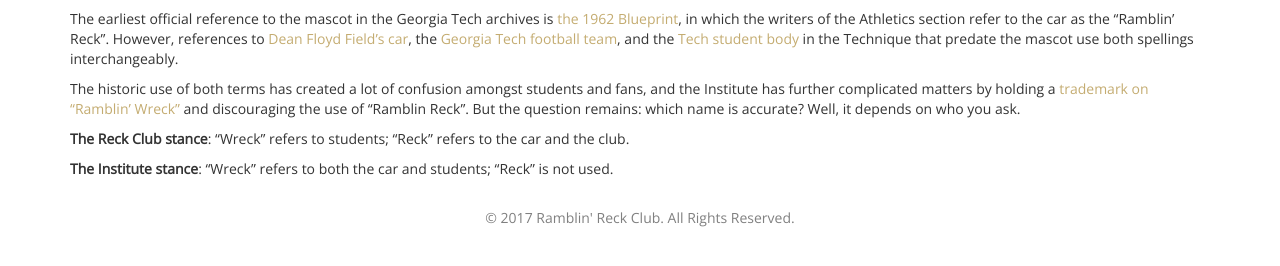
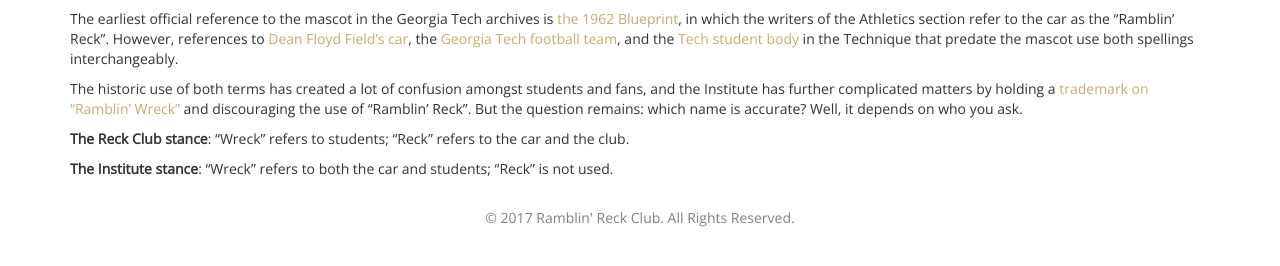
Before and after one commit to RamblinReckClub/reckhistory, a Jekyll site: the page built from w-or-r.md, in a window 1280 px wide. Shown: the part 519-785 px from the top of the page. Built offline with Jekyll 4.4.1, drawn with Linux system fonts in a browser that asks for light colours.

Commit message:
typo fix

```diff
--- a/w-or-r.md
+++ b/w-or-r.md
@@ -10,7 +10,7 @@
 
 The earliest official reference to the mascot in the Georgia Tech archives is [the 1962 Blueprint](https://smartech.gatech.edu/handle/1853/31502), in which the writers of the Athletics section refer to the car as the "Ramblin' Reck". However, references to [Dean Floyd Field's car](https://smartech.gatech.edu/handle/1853/25251), the [Georgia Tech football team](https://smartech.gatech.edu/handle/1853/26077), and the [Tech student body](https://smartech.gatech.edu/handle/1853/26066) in the Technique that predate the mascot use both spellings interchangeably.
 
-The historic use of both terms has created a lot of confusion amongst students and fans, and the Institute has further complicated matters by holding a [trademark on "Ramblin' Wreck"](http://www.licensing.gatech.edu/trademarks-101) and discouraging the use of "Ramblin Reck". But the question remains: which name is accurate? Well, it depends on who you ask.
+The historic use of both terms has created a lot of confusion amongst students and fans, and the Institute has further complicated matters by holding a [trademark on "Ramblin' Wreck"](http://www.licensing.gatech.edu/trademarks-101) and discouraging the use of "Ramblin' Reck". But the question remains: which name is accurate? Well, it depends on who you ask.
 
 **The Reck Club stance**: "Wreck" refers to students; "Reck" refers to the car and the club.
 
```
